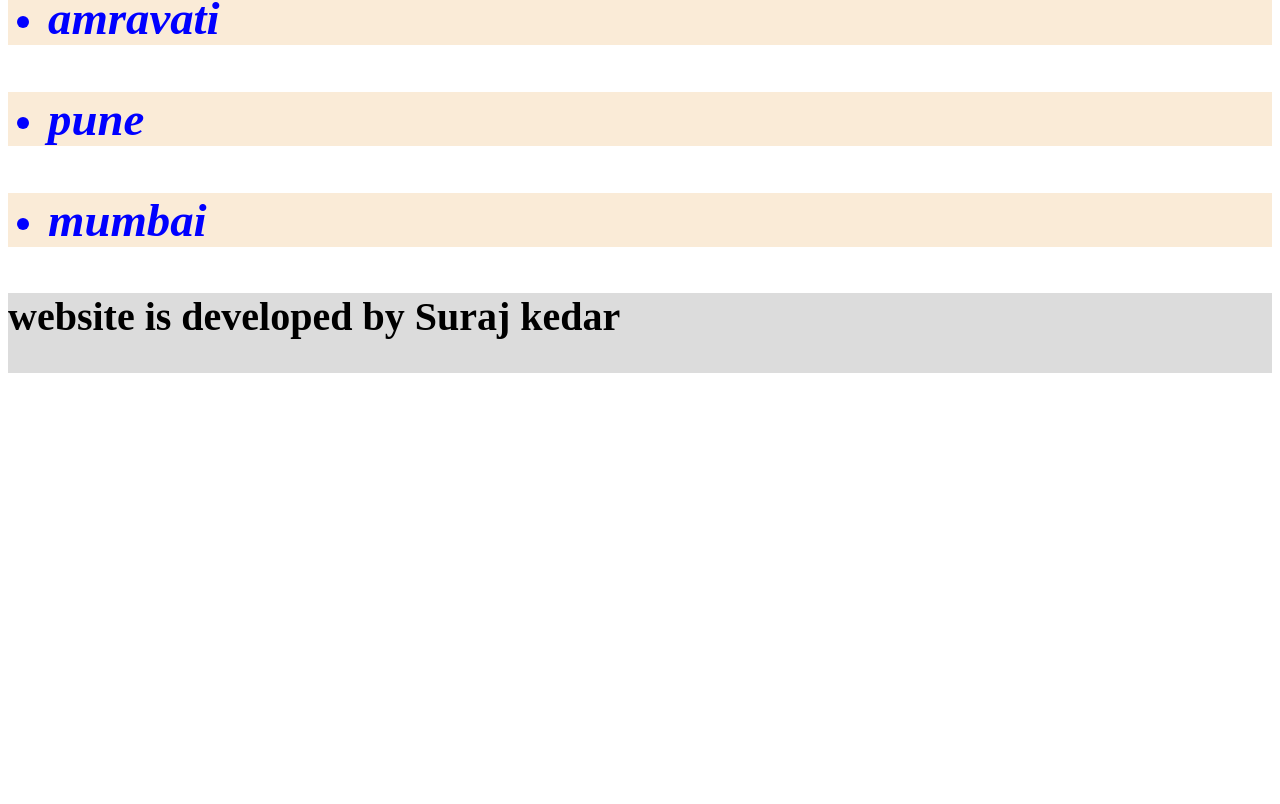
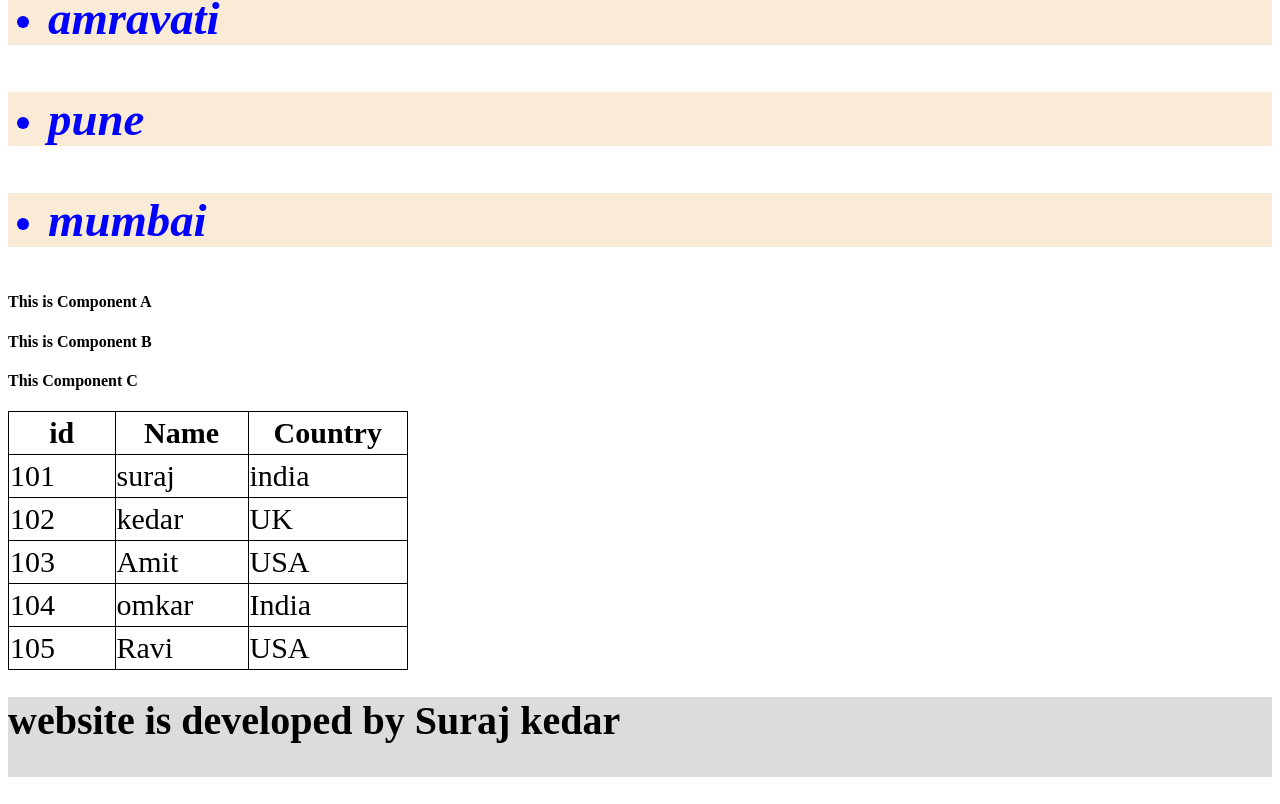
Before and after one commit to SurajKedar-2003/REACTJS-TUTORIAL, a React (Create React App) app in the folder practicalreactproject/: page / in a window 1280 px wide. Shown: the part 973-1777 px from the top of the page. Before the commit the page ends 1373 px from the top, so only its background shows below. Built offline with nearby package versions, Linux system fonts and the light colour scheme.

Commit message:
perform practical on objects array rendering and class component

```diff
--- /dev/null
+++ b/practicalreactproject/src/A.jsx
@@ -0,0 +1,13 @@
+import React from 'react';
+import B from './B'
+class A extends React.Component{
+    render(){
+        return(
+            <><h4>This is Component A</h4>
+            <B></B>
+            </>
+        )
+    }
+}
+
+export default A;
--- a/practicalreactproject/src/App.js
+++ b/practicalreactproject/src/App.js
@@ -6,6 +6,8 @@ import Student from './Student'
 import Employee from './Employee'
 import Day from './Day'
 import City from './City'
+import A from './A'
+import EmployeeArrayTable from './EmployeeArrayTable';
 function App(){
     return(
         <>
@@ -15,6 +17,8 @@ function App(){
         <Employee></Employee>
         <Day></Day>
         <City></City>
+        <A></A>
+        <EmployeeArrayTable></EmployeeArrayTable>
         <Footer></Footer>
         </>
     )
--- /dev/null
+++ b/practicalreactproject/src/B.jsx
@@ -0,0 +1,12 @@
+import React from 'react'
+import C from './C'
+class B extends React.Component{
+    render(){
+        return(
+            <><h4>This is Component B</h4>
+            <C></C>
+            </>
+        )
+    }
+}
+export default B;
--- /dev/null
+++ b/practicalreactproject/src/C.jsx
@@ -0,0 +1,11 @@
+import React from 'react'
+
+class C extends React.Component{
+    render(){
+        return(
+            <><h4>This Component C</h4>
+            </>
+        )
+    }
+}
+export default C;
--- /dev/null
+++ b/practicalreactproject/src/EmployeeArrayTable.jsx
@@ -0,0 +1,60 @@
+import React from 'react';
+
+function EmployeeArrayTable(){
+
+    const employee = [
+        {
+            id:101,
+            name:'suraj',
+            country:'india'
+        },
+        {
+            id:102,
+            name:'kedar',
+            country:'UK'
+        },
+        {
+            id:103,
+            name:'Amit',
+            country:'USA'
+        },
+        {
+            id:104,
+            name:'omkar',
+            country:'India'
+        },
+        {
+            id:105,
+            name:'Ravi',
+            country:'USA'
+        },
+    ];
+
+    return(
+        <><><table>
+                <tr>
+                    <th>id</th>
+                    <th>Name</th>
+                    <th>Country</th>
+                </tr>
+                {
+                    employee.map((e)=>{
+                        return(
+                            <>
+                                <tr>
+                                <td>{e.id}</td>
+                                <td>{e.name}</td>
+                                <td>{e.country}</td>
+                                </tr>
+                            </>
+                        )
+                    })
+
+                }
+
+            </table></>
+
+        </>
+    )
+}
+export default EmployeeArrayTable;
```
